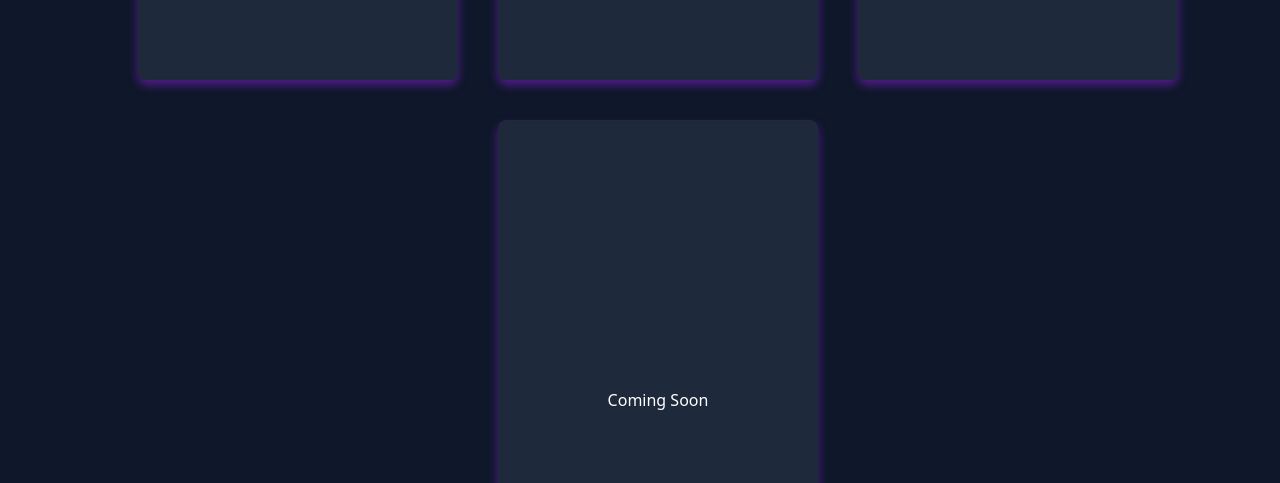
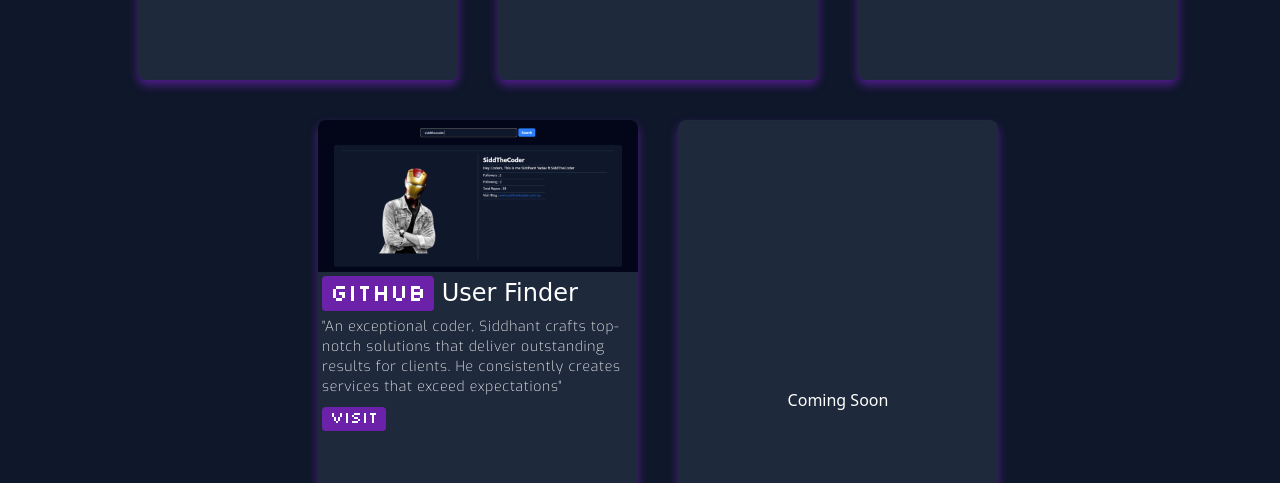
Before and after one commit to SiddTheCoder/Modern-Portfolio, a plain HTML site: page index.html in a window 1280 px wide. Shown: the part 1888-2371 px from the top of the page. Drawn offline with Linux system fonts and the light colour scheme; a web font is replaced by a local one.

Commit message:
new project added

```diff
--- a/index.html
+++ b/index.html
@@ -556,6 +556,7 @@
 
       </div>
       <!-- Card Ends Here -->
+
      <!-- Card Starts Here -->
       <div id="card"
             class="card relative w-80 h-[70vh] backdrop-blur-sm bg-slate-600/30 rounded-lg flex flex-col overflow-hidden shadow-lg">
@@ -582,6 +583,33 @@
 
       </div>
       <!-- Card Ends Here -->
+
+           <!-- Card Starts Here -->
+           <div id="card"
+           class="card relative w-80 h-[70vh] backdrop-blur-sm bg-slate-600/30 rounded-lg flex flex-col overflow-hidden shadow-lg">
+           <div id="gloss" class="gloss rounded-full"></div>
+           <!-- Gloss effect element -->
+           <!-- Card image section -->
+           <div class="w-full h-78 bg-purple-400 overflow-hidden">
+             <img class="grayscale-1 transition-all ease-in-out duration-500 hover:scale-110 hover:-rotate-6"
+               src="asset/githubUserFinder.png" alt="JavaScript Image" />
+           </div>
+           <!-- Card content -->
+           <div class="p-1 font-happyMonkey text-2xl">
+             <span class="bg-purple-800 text-white rounded pb-1 px-2 font-silkscreen">Github</span>
+             User Finder
+           </div>
+           <!-- Card description -->
+           <p class="p-1 font-exo font-extralight tracking-wider text-sm">
+             "An exceptional coder, Siddhant crafts top-notch solutions that deliver outstanding results for clients. He consistently creates services that exceed expectations"
+           </p>
+           <!-- Card button -->
+           <div class="p-1">
+             <a href="https://siddthecoder.github.io/Githb-Profile-Search.APP/"><span class="bg-purple-800 text-white rounded pb-1 px-2 font-silkscreen hover:px-10 ease-in-out transition-all duration-300">Visit</span></a>
+           </div>
+
+     </div>
+     <!-- Card Ends Here -->
 
       <!-- Card Starts Here -->
       <div id="card"
```
Also changed, not shown: asset/githubUserFinder.png (added).
